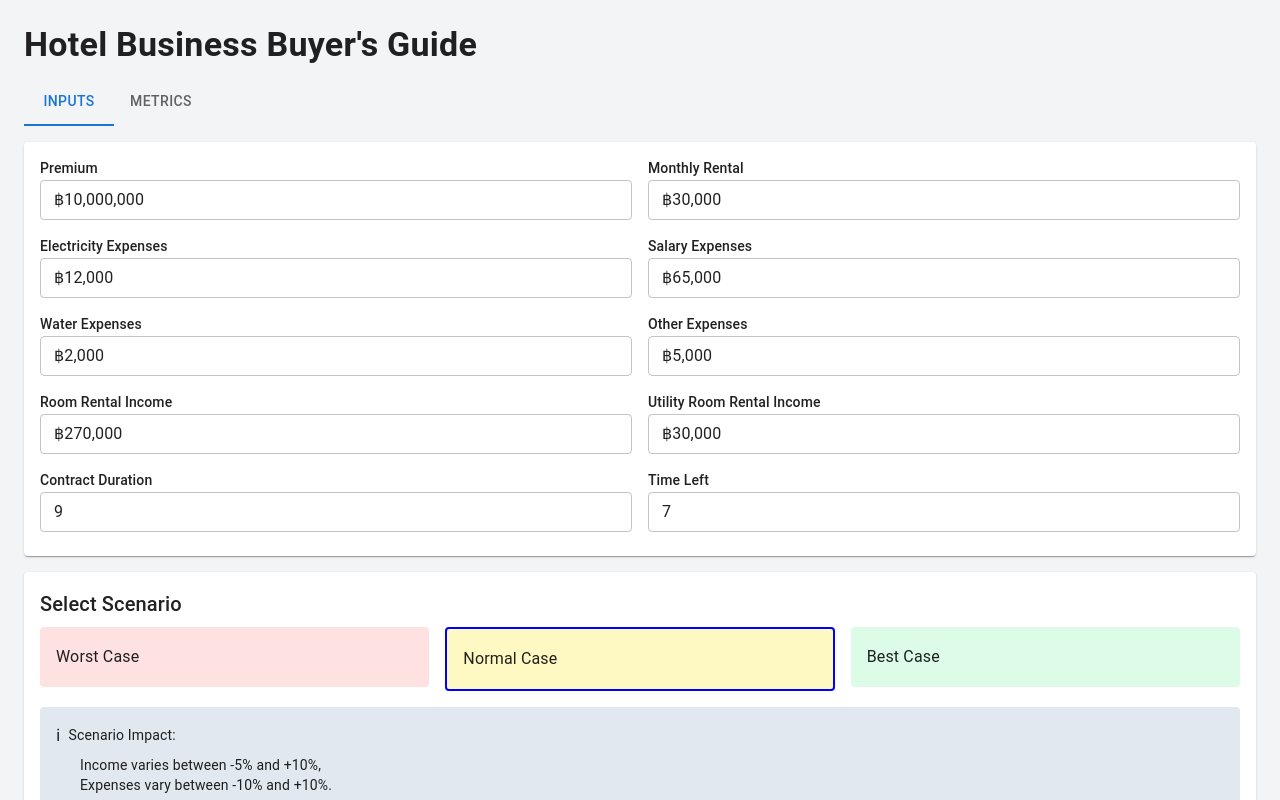
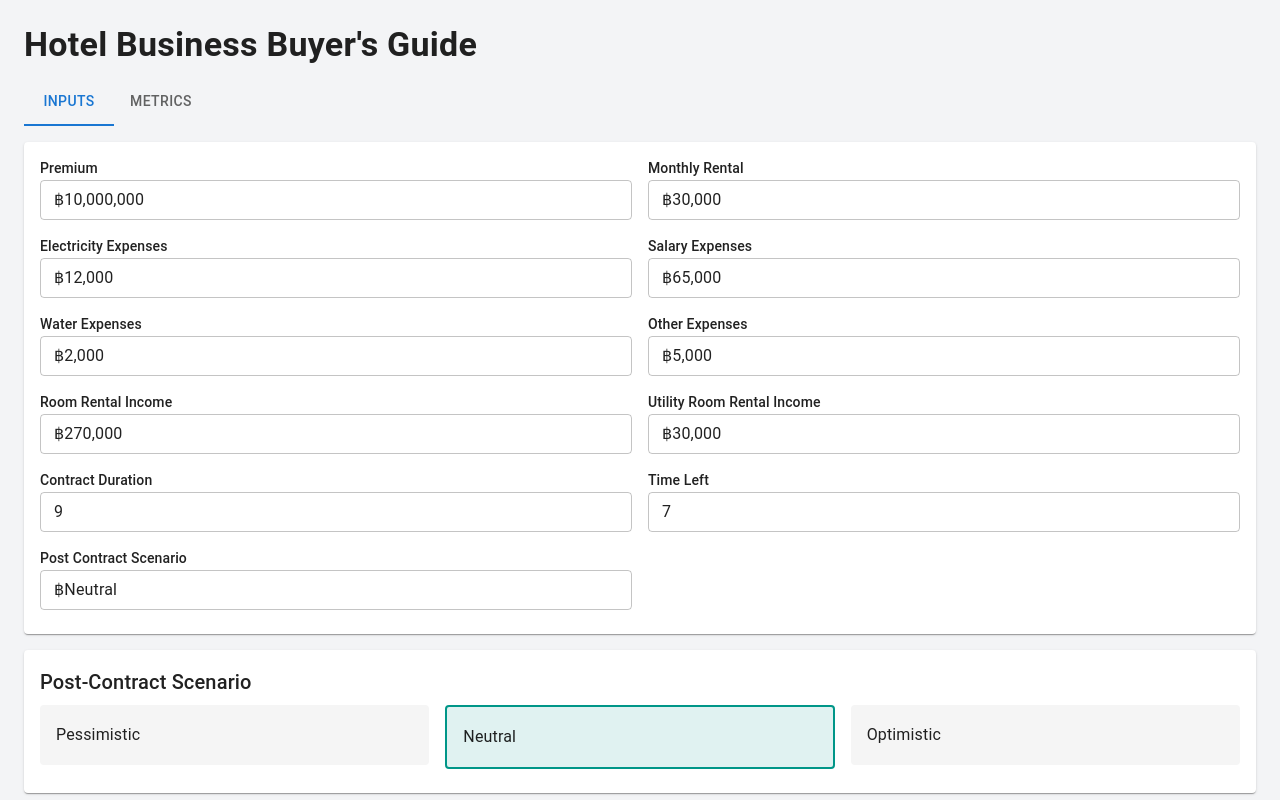
Before and after one commit to alynaug/Hotel-Buyers-Guide, a React (Create React App) app: page / in a window 1280 px wide. Shown: the top 800 px of the page. Built offline with nearby package versions, Linux system fonts and the light colour scheme.

Commit message:
added Post-Contract Scenario

```diff
--- a/src/components/HotelBusinessBuyersGuide.js
+++ b/src/components/HotelBusinessBuyersGuide.js
@@ -88,11 +88,25 @@ const ContractTimeAnalysis = ({ contractDuration, timeLeft }) => {
   );
 };
 
+const postContractScenarios = [
+  { name: 'Pessimistic', factor: 0.8 },
+  { name: 'Neutral', factor: 1 },
+  { name: 'Optimistic', factor: 1.2 },
+];
+
 const HotelBusinessBuyersGuide = () => {
   const [formData, setFormData] = useState({
-    premium: 10000000, monthlyRental: 30000, electricityExpenses: 12000, salaryExpenses: 65000,
-    waterExpenses: 2000, otherExpenses: 5000, roomRentalIncome: 270000, utilityRoomRentalIncome: 30000,
-    contractDuration: 9, timeLeft: 7
+    premium: 10000000,
+    monthlyRental: 30000,
+    electricityExpenses: 12000,
+    salaryExpenses: 65000,
+    waterExpenses: 2000,
+    otherExpenses: 5000,
+    roomRentalIncome: 270000,
+    utilityRoomRentalIncome: 30000,
+    contractDuration: 9,
+    timeLeft: 7,  // Add a comma here
+    postContractScenario: 'Neutral'
   });
   const [results, setResults] = useState(null);
   const [activeTab, setActiveTab] = useState(0);
@@ -105,22 +119,25 @@ const HotelBusinessBuyersGuide = () => {
 
   const calculateROI = () => {
     const { premium, monthlyRental, electricityExpenses, salaryExpenses, waterExpenses, otherExpenses,
-            roomRentalIncome, utilityRoomRentalIncome, contractDuration, timeLeft } = formData;
+            roomRentalIncome, utilityRoomRentalIncome, contractDuration, timeLeft, postContractScenario } = formData;
     const yearlyData = [];
     let totalIncome = 0, totalExpenses = 0, cumulativeProfit = -premium;
     let breakEvenYear = null;
 
-    // Calculate risk factor based on time left
-    const riskFactor = 1 + ((contractDuration - timeLeft) / contractDuration);
+    const postContractFactor = postContractScenarios.find(s => s.name === postContractScenario).factor;
 
     for (let year = 1; year <= contractDuration; year++) {
       const currentRental = monthlyRental * (year >= 3 ? (year >= 6 ? 1.21 : 1.1) : 1);
-      const roomRentalVariation = (1 + (Math.random() * (selectedScenario.income.max - selectedScenario.income.min) + selectedScenario.income.min)) / (year > timeLeft ? riskFactor : 1);
-      const expensesVariation = (1 + (Math.random() * (selectedScenario.expenses.max - selectedScenario.expenses.min) + selectedScenario.expenses.min)) * (year > timeLeft ? riskFactor : 1);
-      const currentRoomRentalIncome = roomRentalIncome * roomRentalVariation;
-      const yearlyExpenses = ((currentRental + electricityExpenses + salaryExpenses + waterExpenses + otherExpenses) * 12) * expensesVariation;
+      const isPostContract = year > timeLeft;
+
+      const roomRentalVariation = (1 + (Math.random() * (selectedScenario.income.max - selectedScenario.income.min) + selectedScenario.income.min));
+      const expensesVariation = (1 + (Math.random() * (selectedScenario.expenses.max - selectedScenario.expenses.min) + selectedScenario.expenses.min));
+
+      const currentRoomRentalIncome = roomRentalIncome * roomRentalVariation * (isPostContract ? postContractFactor : 1);
+      const yearlyExpenses = ((currentRental + electricityExpenses + salaryExpenses + waterExpenses + otherExpenses) * 12) * expensesVariation * (isPostContract ? postContractFactor : 1);
       const yearlyIncome = (currentRoomRentalIncome + utilityRoomRentalIncome) * 12;
       const yearlyProfit = yearlyIncome - yearlyExpenses;
+
       cumulativeProfit += yearlyProfit;
       if (cumulativeProfit > 0 && !breakEvenYear) breakEvenYear = year;
       totalIncome += yearlyIncome;
@@ -141,7 +158,7 @@ const HotelBusinessBuyersGuide = () => {
       breakEvenYear,
       contractDuration,
       timeLeft,
-      riskFactor
+      postContractScenario
     });
     setActiveTab(1);
   };
@@ -170,6 +187,29 @@ const HotelBusinessBuyersGuide = () => {
                         onChange={handleInputChange}
                         isCurrency={!['contractDuration', 'timeLeft'].includes(key)}
                       />
+                    </Grid>
+                  ))}
+                </Grid>
+              </CardContent>
+            </Card>
+            <Card sx={{ mt: 2 }}>
+              <CardContent>
+                <Typography variant="h6" gutterBottom>Post-Contract Scenario</Typography>
+                <Grid container spacing={2}>
+                  {postContractScenarios.map((scenario, index) => (
+                    <Grid item xs={4} key={index}>
+                      <Box
+                        sx={{
+                          p: 2,
+                          bgcolor: formData.postContractScenario === scenario.name ? '#e0f2f1' : '#f5f5f5',
+                          borderRadius: 1,
+                          cursor: 'pointer',
+                          border: formData.postContractScenario === scenario.name ? '2px solid #009688' : 'none'
+                        }}
+                        onClick={() => setFormData(prev => ({ ...prev, postContractScenario: scenario.name }))}
+                      >
+                        <Typography variant="subtitle1">{scenario.name}</Typography>
+                      </Box>
                     </Grid>
                   ))}
                 </Grid>
@@ -235,7 +275,7 @@ const HotelBusinessBuyersGuide = () => {
                     <Typography variant="h6" gutterBottom>Contract Time Analysis</Typography>
                     <ContractTimeAnalysis contractDuration={results.contractDuration} timeLeft={results.timeLeft} />
                     <Typography variant="body2" color="text.secondary" sx={{ mt: 1 }}>
-                      Risk Factor: {results.riskFactor.toFixed(2)} (Higher value indicates increased risk)
+                      Post-Contract Scenario: {results.postContractScenario}
                     </Typography>
                   </CardContent>
                 </Card>
```
